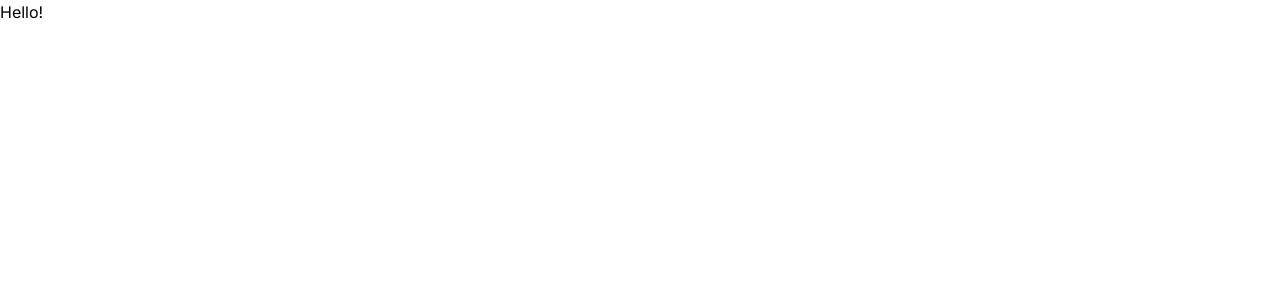
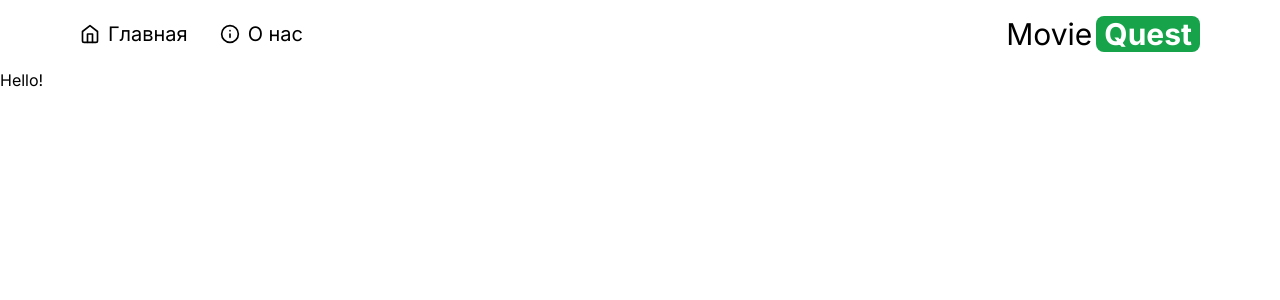
Before and after one commit to lespend/moviequest, a Next.js app: page / in a window 1280 px wide. Shown: the top 300 px of the page. Built offline with nearby package versions, Linux system fonts and the light colour scheme.

Commit message:
maked header

```diff
--- a/src/app/layout.tsx
+++ b/src/app/layout.tsx
@@ -1,8 +1,9 @@
 import type { Metadata } from "next";
 import { Inter } from "next/font/google";
 import "./globals.css";
+import Header from "@/components/Header";
 
-const inter = Inter({ subsets: ["latin"] });
+const inter = Inter({ subsets: ["latin", "cyrillic"] });
 
 export const metadata: Metadata = {
   title: "MovieQuest",
@@ -16,7 +17,10 @@ export default function RootLayout({
 }>) {
   return (
     <html lang="en">
-      <body className={inter.className}>{children}</body>
+      <body className={inter.className}>
+        <Header/>
+        {children}
+      </body>
     </html>
   );
 }
--- /dev/null
+++ b/src/components/Header.tsx
@@ -0,0 +1,23 @@
+import { FiHome } from "react-icons/fi";
+import { FiInfo } from "react-icons/fi";
+import MenuItem from "./MenuItem";
+import Link from "next/link";
+
+const Header = () => {
+  return (
+    <header className="flex items-center justify-between max-w-6xl mx-auto py-4 px-4">
+      <nav className="flex gap-8">
+        <MenuItem to="/" Icon={<FiHome/>} title="Главная"/>
+        <MenuItem to="/about" Icon={<FiInfo/>} title="О нас"/>
+      </nav>
+      <Link className="text-3xl" href="/">
+        Movie
+        <strong className="font-bold bg-green-600 px-2 rounded-lg text-white ml-1">
+          Quest
+        </strong>
+      </Link>
+    </header>
+  );
+};
+
+export default Header;
--- /dev/null
+++ b/src/components/MenuItem.tsx
@@ -0,0 +1,20 @@
+import Link from "next/link";
+import { FC } from "react";
+
+interface MenuItemProps {
+  className?: string;
+  to: string;
+  Icon: React.ReactNode;
+  title: string;
+}
+
+const MenuItem: FC<MenuItemProps> = ({ to, title, Icon }) => {
+  return (
+    <Link href={to} className="flex items-center gap-2 text-xl hover:text-green-600 transition-colors">
+      {Icon}
+      <p className="hidden sm:block">{title}</p>
+    </Link>
+  );
+}
+
+export default MenuItem;
```
Also changed, not shown: package.json (+5 -4 lines), 1 other file (tests, documents, lock files or other folders).
